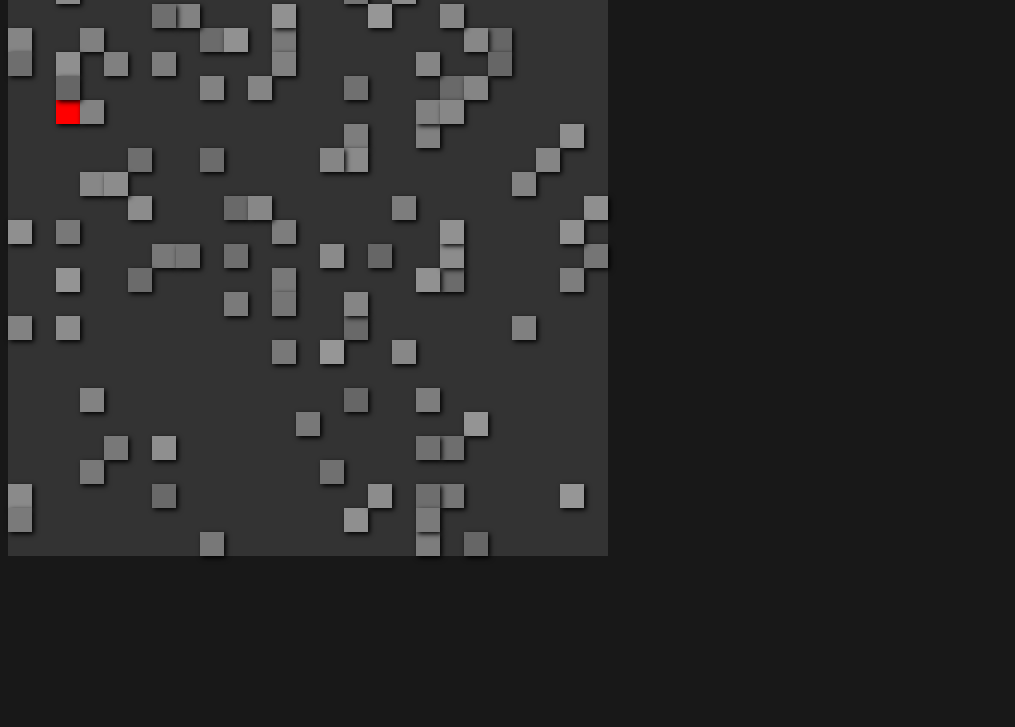
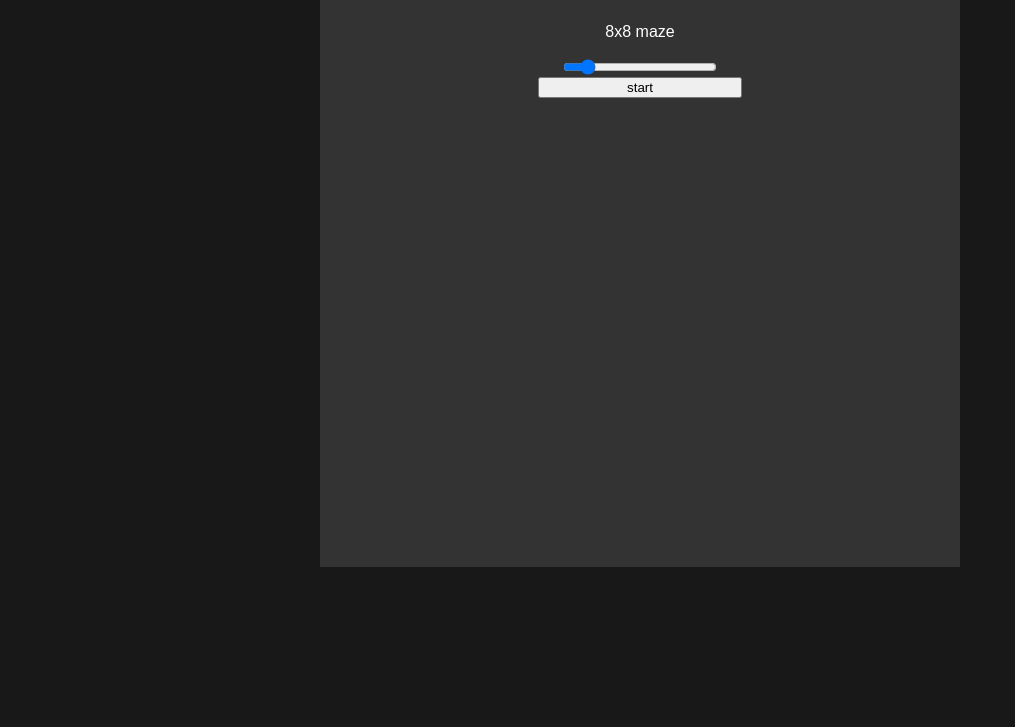
Before and after one commit to bstine06/slide-game-mvc-rewrite, a plain HTML site: page index.html in a window 1280 px wide. Shown: the part 73-800 px from the top of the page, without its empty margins (0-1015 px from the left). Drawn offline with Linux system fonts and the light colour scheme.

Commit message:
Display main menu on startup

```diff
--- a/controller.js
+++ b/controller.js
@@ -9,7 +9,7 @@ class Controller {
     this.view = new View(this, this.eventDispatcher);
 
     document.addEventListener('keydown', (event) => {
-      this.eventDispatcher.dispatchEvent('keyPressed', event.key);
+      this.handleKeyPress(event.key);
     });
 
     this.eventDispatcher.addEventListener('resetBtnClicked', (message) => {
@@ -35,10 +35,13 @@ class Controller {
     });
 
     // Now call the initialize method to generate the board
-    this.model.initialize();
+    this.view.renderMainMenu();
   }
 
   // Controller methods here
+  handleKeyPress(key) {
+    this.model.updateStateOnKeyPress(key)
+  }
 }
 
 document.addEventListener('DOMContentLoaded', () => {
--- a/index.html
+++ b/index.html
@@ -8,6 +8,6 @@
   <link href="style.css" rel="stylesheet">
 </head>
 <body>
-  MVC Example
+  <div class="container"></div>
 </body>
 </html>
--- a/model.js
+++ b/model.js
@@ -8,8 +8,8 @@ export class Model {
     this.eventDispatcher = eventDispatcher;
     this.finishAddedToGraph = false;
 
-    this.eventDispatcher.addEventListener('keyPressed', (data) => {
-      this.handleKeyPress(data);
+    this.eventDispatcher.addEventListener('startGame', (data) => {
+      this.createBoard(data);
     });
   }
 
@@ -48,7 +48,7 @@ export class Model {
     this.board = new Board();
   }
 
-  initialize() {
+  createBoard() {
     const startTime = performance.now();
     this.generateRandomBoard(25, 100);
     const endTime = performance.now();
@@ -57,8 +57,8 @@ export class Model {
     this.eventDispatcher.dispatchEvent('boardGenerated', this.board);
   }
 
-  handleKeyPress(data) {
-    switch (data) {
+  updateStateOnKeyPress(key) {
+    switch (key) {
       case 'ArrowLeft':
       case 'a':
         if (this.board.player.setXYifNew(this.board.findLeftMoveDestination(this.board.player.getXY()))){
--- a/style.css
+++ b/style.css
@@ -1,13 +1,45 @@
+:root{
+  --game-container-dimension: min(100vw, 80vh, 1200px);
+}
+
 body {
   background-color: #181818;
   color: white;
+  margin: auto;
+  font-family: sans-serif;
+}
+
+.container {
+  text-align: center;
+  display: flex;
+  justify-content: center;
+  flex-flow: row wrap;
 }
 
 .game-container {
-  width: 600px;
-  height: 600px;
+  width: var(--game-container-dimension);
+  height: var(--game-container-dimension);
   background-color: #333;
   position: relative;
+}
+
+.menu-container {
+  display: flex;
+  padding-right: 30%;
+  padding-left: 30%;
+  justify-content: center;
+  flex-flow: row wrap;
+}
+
+.menu-container > * {
+  flex-basis: 100%;
+  text-align: center;
+}
+.size-slider {
+  flex-basis:60%;
+}
+.start-btn {
+  flex-basis: 80%;
 }
 
 .obstacle {
--- a/view.js
+++ b/view.js
@@ -14,12 +14,39 @@ export class View {
     this.gameContainer  = document.createElement('div');
     this.gameContainer.classList.add('game-container');
 
-    resetBtn.addEventListener('click', () => {
-      this.eventDispatcher.dispatchEvent('resetBtnClicked', 'Reset Button clicked');
-    });
+    // resetBtn.addEventListener('click', () => {
+    //   this.eventDispatcher.dispatchEvent('resetBtnClicked', 'Reset Button clicked');
+    // });
 
-    document.body.appendChild(resetBtn);
-    document.body.appendChild(this.gameContainer);
+    // document.body.appendChild(resetBtn);
+    document.querySelector('.container').appendChild(this.gameContainer);
+  }
+
+  renderMainMenu() {
+    const menuContainer = document.createElement('div');
+    menuContainer.classList.add('menu-container');
+    const title = document.createElement('h1');
+    title.textContent = 'slide';
+    title.classList.add('title');
+    const sliderOutput = document.createElement('p');
+    sliderOutput.textContent = '8x8 maze';
+    const sizeSlider = document.createElement('input');
+    sizeSlider.type = 'range';
+    sizeSlider.min = '8';
+    sizeSlider.max = '40';
+    sizeSlider.defaultValue = '12';
+    sizeSlider.classList.add('size-slider');
+    sizeSlider.oninput = function() {
+      sliderOutput.innerHTML = `${this.value}x${this.value} maze`;
+    }
+    const startBtn = document.createElement('button');
+    startBtn.textContent = 'start';
+    startBtn.classList.add('start-btn');
+    menuContainer.appendChild(title);
+    menuContainer.appendChild(sliderOutput);
+    menuContainer.appendChild(sizeSlider);
+    menuContainer.appendChild(startBtn);
+    this.gameContainer.appendChild(menuContainer);
   }
 
   renderBoard(board) {
```
